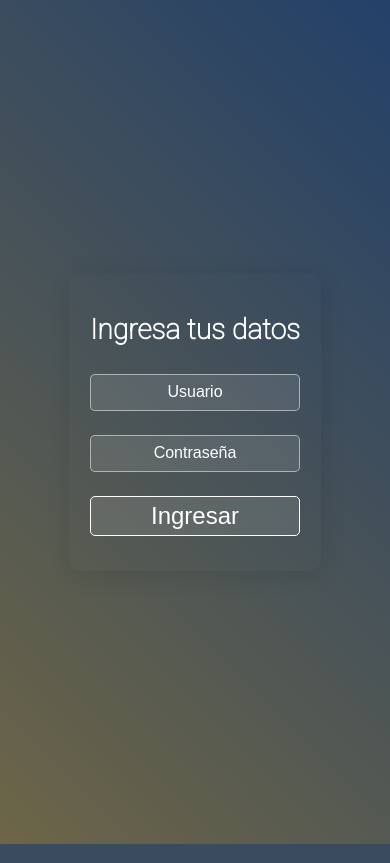
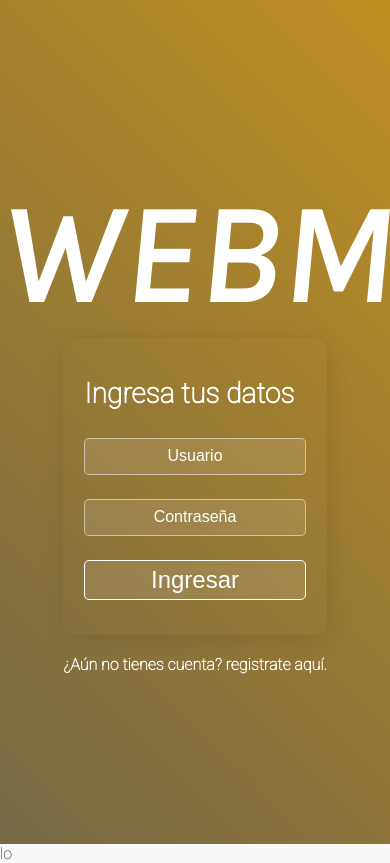
Before and after one commit to yollotltamayo/webmac, a Flask app: page /login in a window 390 px wide; the page is wider, and only the part inside the window is pictured. Run offline with Flask 2, Linux system fonts and the light colour scheme; parts of the project's set-up code (start-up, migrations or seed data) failed here and were passed over.

Commit message:
agrega nuevo disenio

```diff
--- a/main.py
+++ b/main.py
@@ -48,7 +48,7 @@ def login():
         if  validar(user, password):
             session['username'] = request.form['username']
             return redirect('/')
-        flash('usuario o contraseña incorrectos')
+        flash('Usuario o contraseña incorrectos')
         return redirect('/login')
     else:
         return render_template('login.html')
--- a/static/css/style.css
+++ b/static/css/style.css
@@ -1,5 +1,6 @@
 @import url("https://fonts.googleapis.com/css2?family=Roboto:ital,wght@0,100;1,400&display=swap");
 @import url("https://fonts.googleapis.com/css2?family=Roboto:ital,wght@0,100;1,400&display=swap");
+ @import url('https://fonts.googleapis.com/css2?family=Karla:ital,wght@1,600&display=swap');
 
 
 html, body {
@@ -8,6 +9,7 @@ html, body {
   background-color: #F8F8F8;
   background-image:white;
     box-sizing: border-box;
+  font-family: "Roboto", sans-serif;
 }
 * {
       box-sizing: inherit;
@@ -81,9 +83,6 @@ main {
   grid-area: con;
 }
 
-footer {
-  grid-area: footer;
-}
 
 #content {
   display: flex;
@@ -142,7 +141,9 @@ footer {
     height:100vh;
     display:flex;
     flex-direction:row;
-    align-items:center;
+    flex-wrap: wrap;
+    align-items:flex-start;
+    align-content:center;
     justify-content:center;
 }
 .forms {
@@ -163,9 +164,10 @@ background-color:transparent;
 .gradient_bg {
     background:revert;
     animation:revert;
-    background-image: linear-gradient(45deg,#c5911f, #1c3d6c) !important;
+    background-image: linear-gradient( 45deg,#1C3D6Cff, #384B5Fff, #545952ff, #716746ff, #8D7539ff, #A9832Cff, #C5911Fff) !important;
+    /*45deg,#c5911f, #1c3d6c) !important;*/
     background-size:500% ;
-    animation: bg-change 5s  infinite alternate;
+    animation: bg-change 5s infinite alternate;
     height:100vh;
 }
 @keyframes bg-change {
@@ -209,7 +211,64 @@ input[type="submit"]:hover {
      .login-aclaracion {
         display:none;
      }
+     .form-datos {
+        order:2;
+     }
+}
+ @media only screen and (max-width: 1177px) {
+     .login-aclaracion {
+         order: 3;
+     }
+     .anuncio {
+         width:100%;
+        order:1;
+     }
+     .form-datos {
+        order:2;
+     }
 }
 .invert {
-        filter: invert(100%);
+    filter: invert(100%);
 }
+
+.form-datos {
+   display:grid;
+   gap:20px;
+}
+.aviso-registro {
+    /*mar: 10px 10px;*/
+    color:white;
+    text-decoration: none;
+    transition:0.5s;
+}
+.aviso-registro:hover{
+    /*mar: 10px 10px;*/
+    color:#5184ff;
+}
+.aviso-error {
+    border: 0.5px red solid;
+    border-radius:5px;
+    padding:10px 5px;
+    color:white;
+    background-color: rgba(255, 99, 71,0.1);
+    text-align:center;
+}
+.anuncio {
+   font-size:9em;
+   font-family: 'Karla', sans-serif;
+   color:white;
+   text-align:center;
+   align-self:stretch;
+}
+
+footer > ul {
+    position:absolute;
+    list-style:none;
+    margin:0;
+    padding:0;
+}
+footer {
+  grid-area: footer;
+  margin : 0;
+  background-color:transparent;
+}
--- /dev/null
+++ b/templates/layout.html
@@ -0,0 +1,16 @@
+<!DOCTYPE html>
+<html lang="en">
+    <head>
+        <meta charset="UTF-8">
+        <link rel="stylesheet" href="css/style.css">
+    <title>{% block title %}{% endblock %}-WEBMAC</title>
+    </head>
+    <body>
+        {% block content %}{%endblock %}
+    </body>
+    <footer>
+        <ul>
+            <li>lo</li>
+        </ul>
+    </footer>
+</html>
--- a/templates/login.html
+++ b/templates/login.html
@@ -1,11 +1,9 @@
-<!DOCTYPE html>
-<html lang="en">
-<head>
-    <meta charset="UTF-8">
-    <link rel="stylesheet" href="css/style.css">
-</head>
-<body class="gradient_bg">
+{% extends "layout.html" %}
+{% block content %}
+
+<div class="gradient_bg">
     <div class="login-container">
+        <div class="form-datos">
             <form class="forms" action = "/login" method = "POST">
                 <p><h3>Ingresa tus datos</h3></p>
                 <p><input placeholder="Usuario" type = 'text' name = 'username'/></p>
@@ -14,15 +12,20 @@
             </form>
             {% with messages = get_flashed_messages() %}
             {% if messages %}
-      <ul class=flashes>
+            <!--<ul class=flashes>-->
             {% for message in messages %}
-          <li>{{ message }}</li>
+            <b class="aviso-error">{{ message }}</b>
             {% endfor %}
-      </ul>
             {% endif %}
             {% endwith %}
+            <a class="aviso-registro" href="/register">
+                <strong>¿Aún no tienes cuenta? registrate aquí.</strong>
+            </a>
+        </div>
         <div class="login-aclaracion">
             <img class="invert" src="https://canada.unam.mx/wp-content/uploads/2018/12/FESAc-300x300.png" alt="">
         </div>
-</body>
-</html>
+        <div class="anuncio">  WEBMAC</div>
+    </div>
+</div>
+{% endblock %}
```
Also changed, not shown: templates/index.html (+3 -12 lines). Lines whose indentation alone changed are shown as unchanged.
